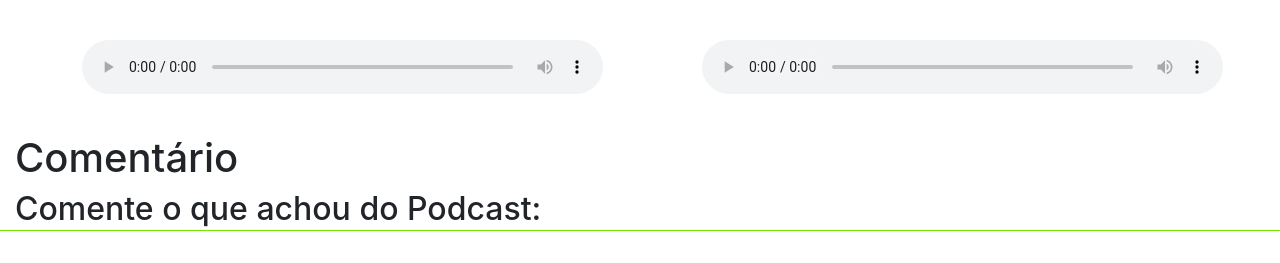
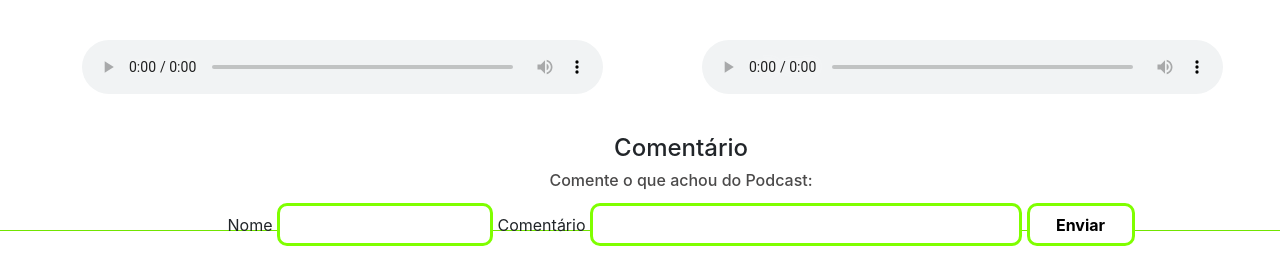
Before and after one commit to andressahcardoso/FakeNews, a plain HTML site: page index.html in a window 1280 px wide. Shown: the part 976-1239 px from the top of the page. Drawn offline with nearby package versions, Linux system fonts and the light colour scheme.

Commit message:
Update estilo.css

```diff
--- a/estilo.css
+++ b/estilo.css
@@ -168,6 +168,87 @@ section {
 
 /* FIM | Podcast */
 
+
+
+/* COMEÇO | Comentários */
+
+.container {
+    width: 100%;
+    float: left;
+    text-align: center;
+    margin-right:0% ;
+    margin-left: 10%;
+}
+
+.tilte {
+    width: 100%;
+    padding: 2%;
+}
+
+.titulo {
+    width: 100%;
+    float: left;
+    text-align: center;
+    margin-right:0% ;
+    margin-left: 10%;
+}
+
+.title h1 {
+    font-size: 1.5em;
+    text-align: center;
+}
+
+.title h2 {
+    font-size: 1em;
+    color: rgb(75, 74, 74);
+    text-align: center;
+}
+
+.radius {
+    border-radius: 10px;
+}
+
+.form {
+    display: inline-block;
+    width: 100%;
+    height: 10px;
+    margin-right:0% ;
+    margin-left: 10%;
+}
+
+.imputTexteNewsLetter {
+    display: inline-block;
+    width: 40%;
+    padding: 0.6%;
+    border: solid;
+    border-color: chartreuse;
+}
+
+.imputTexteNewsLetterNome {
+    display: inline-block;
+    width: 20%;
+    padding: 0.6%;
+    border: solid;
+    border-color: chartreuse;
+}
+
+.btNewsLetter {
+    display: inline-block;
+    width: 10%;
+    padding: 0.6%;
+    margin-top: 1%;
+    color: black;
+    font-weight: bold;
+    background-color: white ;
+    border: solid;
+    border-color: chartreuse;
+}
+
+/* Fim | Comentários */
+
+
+
+
 /*vacinação */
 
 .vacinaçao {
```
